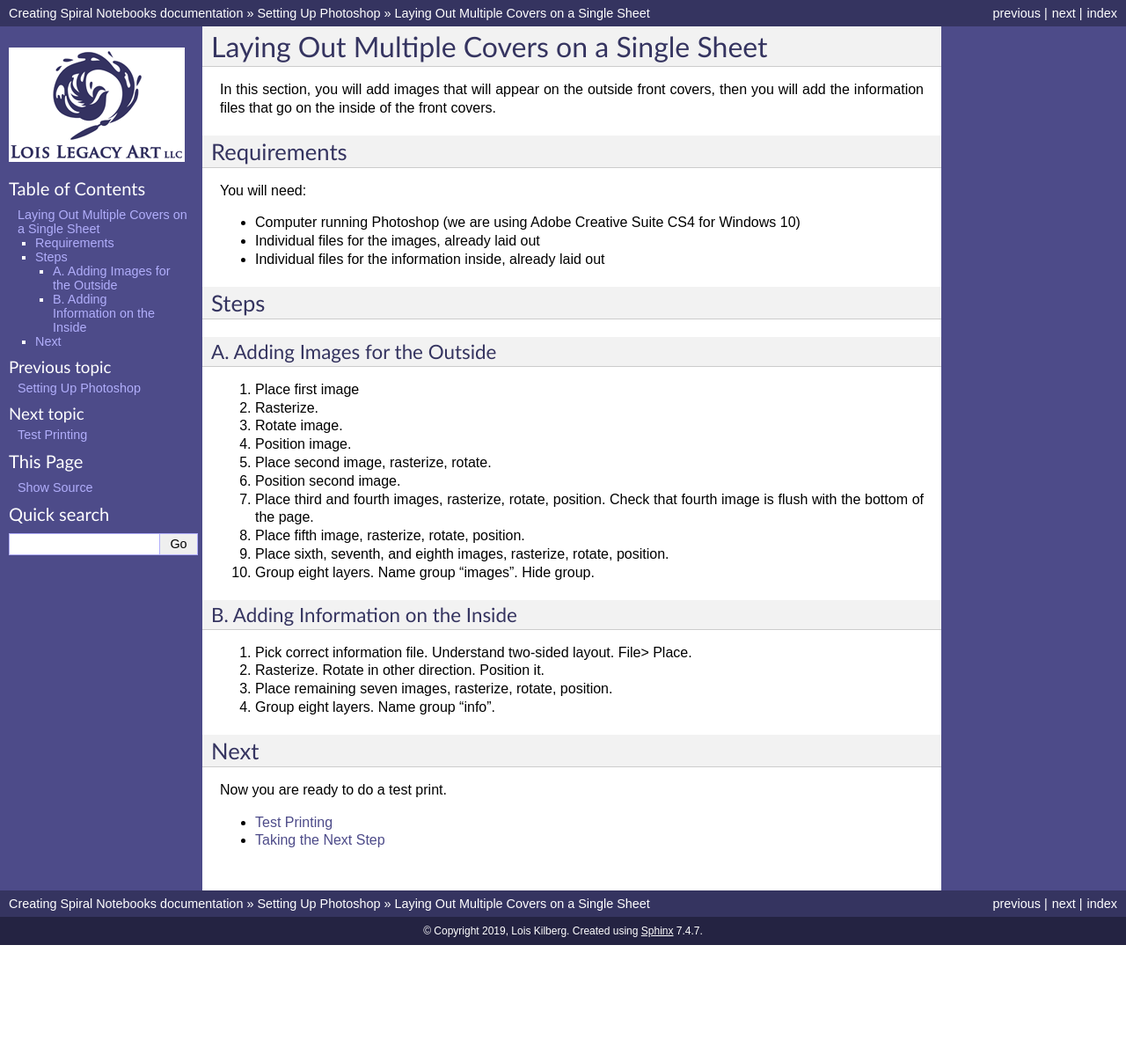
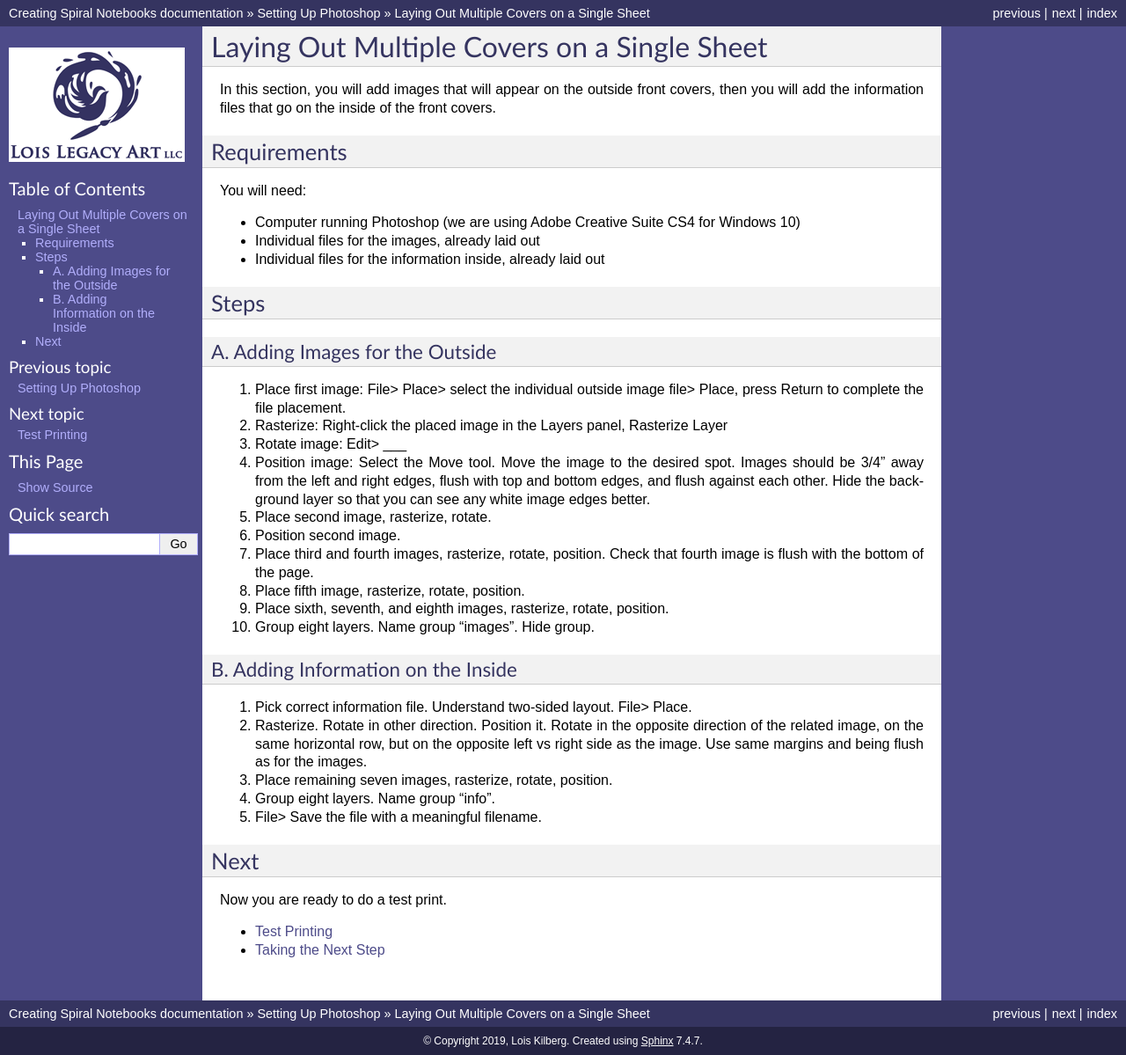
Before and after one commit to loiskilberg/FinalProject, a Sphinx documentation site: the page built from source/02_layingOutMultipleCovers.rst, in a window 1280 px wide. Shown: the whole page at 88% size. Built offline with Sphinx 7.4.7, drawn with Linux system fonts in a browser that asks for light colours; before the commit the page ends 1074 px from its top, so only the background shows below that.

Commit message:
add preliminary text for very detailed steps

```diff
--- a/source/02_layingOutMultipleCovers.rst
+++ b/source/02_layingOutMultipleCovers.rst
@@ -19,13 +19,13 @@ Steps
 A. Adding Images for the Outside
 ++++++++++++++++++++++++++++++++
 
-#. Place first image
+#. Place first image: File> Place> select the individual outside image file> Place, press Return to complete the file placement.
 
-#. Rasterize.
+#. Rasterize: Right-click the placed image in the Layers panel, Rasterize Layer
 
-#. Rotate image.
+#. Rotate image: Edit> ___
 
-#. Position image.
+#. Position image: Select the Move tool. Move the image to the desired spot. Images should be 3/4" away from the left and right edges, flush with top and bottom edges, and flush against each other. Hide the background layer so that you can see any white image edges better.
 
 #. Place second image, rasterize, rotate.
 
@@ -44,11 +44,13 @@ B. Adding Information on the Inside
 
 #. Pick correct information file. Understand two-sided layout. File> Place.
 
-#. Rasterize. Rotate in other direction. Position it.
+#. Rasterize. Rotate in other direction. Position it.  Rotate in the opposite direction of the related image, on the same horizontal row, but on the opposite left vs right side as the image. Use same margins and being flush as for the images.
 
 #. Place remaining seven images, rasterize, rotate, position.
 
 #. Group eight layers. Name group "info".
+
+#. File> Save the file with a meaningful filename.
 
 Next
 ====
```
